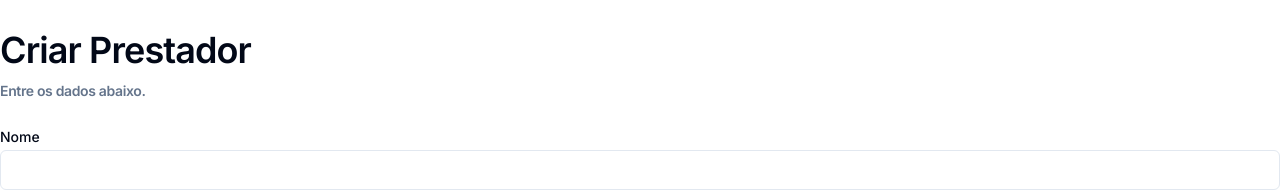
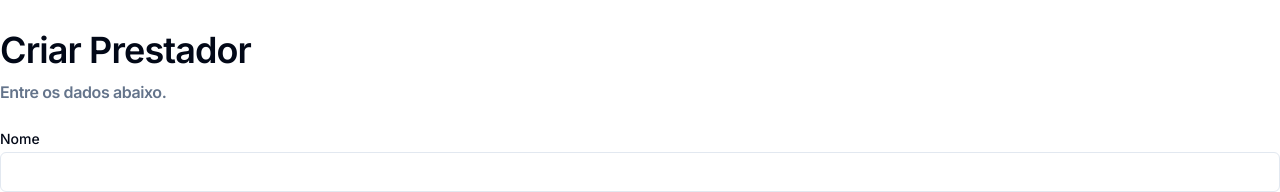
Before and after one commit to LuisMZampar/Sprint-4-WEB, a Next.js app: page /prestador/new in a window 1280 px wide. Shown: the top 192 px of the page. Built offline with nearby package versions, Linux system fonts and the light colour scheme.

Commit message:
Bigger description

```diff
--- a/src/app/prestador/[id]/page.jsx
+++ b/src/app/prestador/[id]/page.jsx
@@ -10,7 +10,7 @@ export default function Page({ params }) {
         <h1 className="text-4xl font-semibold leading-none tracking-tight">
           {id ? "Editar Prestador" : "Criar Prestador"}
         </h1>
-        <h2 className="text-sm font-semibold leading-none tracking-tight text-muted-foreground">
+        <h2 className="font-semibold leading-none tracking-tight text-muted-foreground">
           {id ? "Atualizar dados abaixo." : "Entre os dados abaixo."}
         </h2>
       </div>
```
